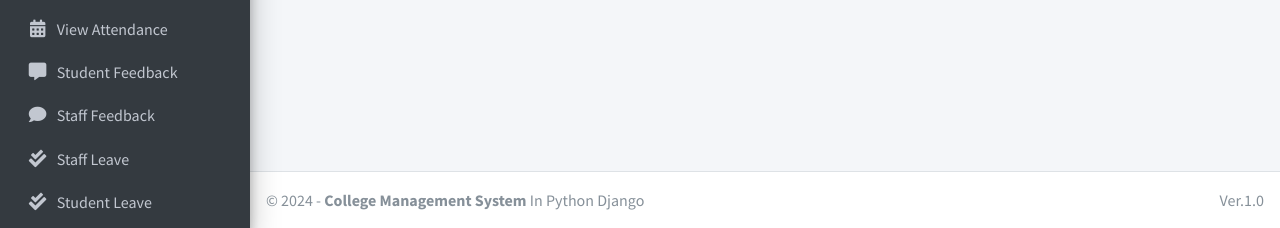
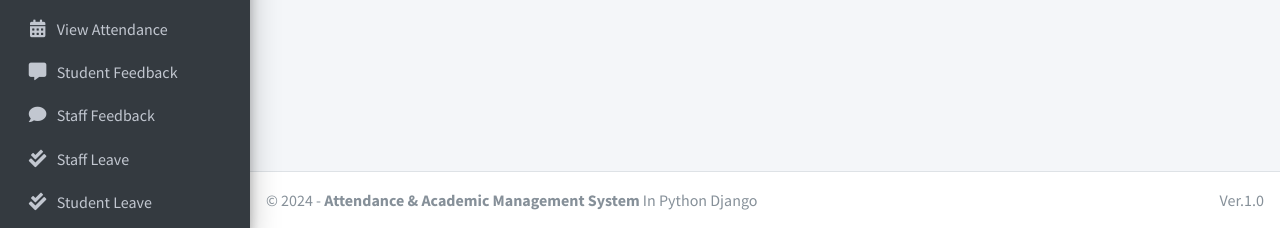
Before and after one commit to dhairya137/collegemgt-project, a Django app: page /course/add in a window 1280 px wide. Shown: the part 572-800 px from the top of the page. Run offline with Django 3.2, Linux system fonts and the light colour scheme; a user stored in the database is signed in; some libraries are stand-ins or nearby versions.

Commit message:
Minor modifications

```diff
--- a/main_app/templates/main_app/base.html
+++ b/main_app/templates/main_app/base.html
@@ -5,7 +5,7 @@
 <head>
     <meta charset="utf-8">
     <meta http-equiv="X-UA-Compatible" content="IE=edge">
-    <title>College Management System</title>
+    <title>Attendance & Academic Management System</title>
     <!-- Tell the browser to be responsive to screen width -->
     <meta name="viewport" content="width=device-width, initial-scale=1">
     <!-- Font Awesome -->
--- a/main_app/templates/main_app/footer.html
+++ b/main_app/templates/main_app/footer.html
@@ -1,5 +1,5 @@
 <footer class="main-footer">
-    &copy; {% now "Y" %} - <strong>College Management System</strong>
+    &copy; {% now "Y" %} - <strong>Attendance & Academic Management System</strong>
     In Python Django
     <div class="float-right d-none d-sm-inline-block">
        Ver.1.0
--- a/main_app/templates/main_app/login.html
+++ b/main_app/templates/main_app/login.html
@@ -25,7 +25,7 @@
 <body class="hold-transition login-page">
     <div class="login-box">
         <div class="login-logo">
-            <a href=""><b>College</b> Management System</a>
+            <a href=""><b>Attendance & Academic </b> Management System</a>
 
         </div>
         <!-- /.login-logo -->
```
Also changed, not shown: db.sqlite3, 1 other file.
